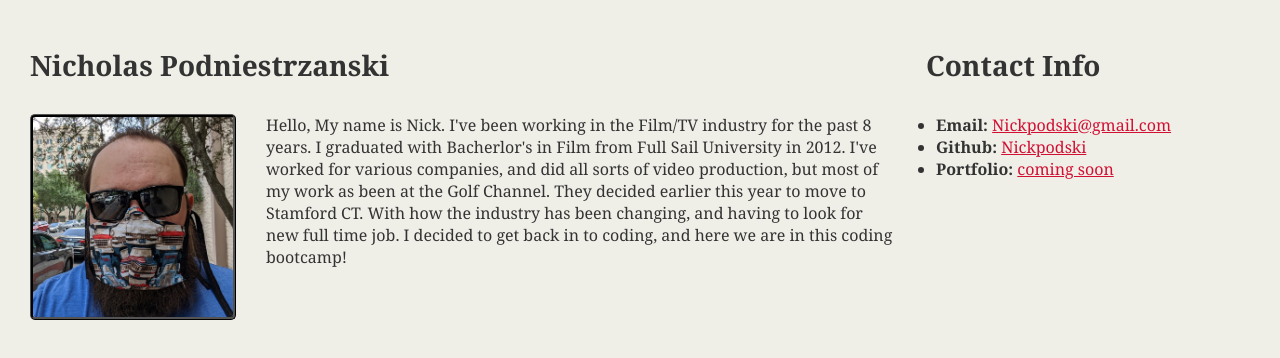
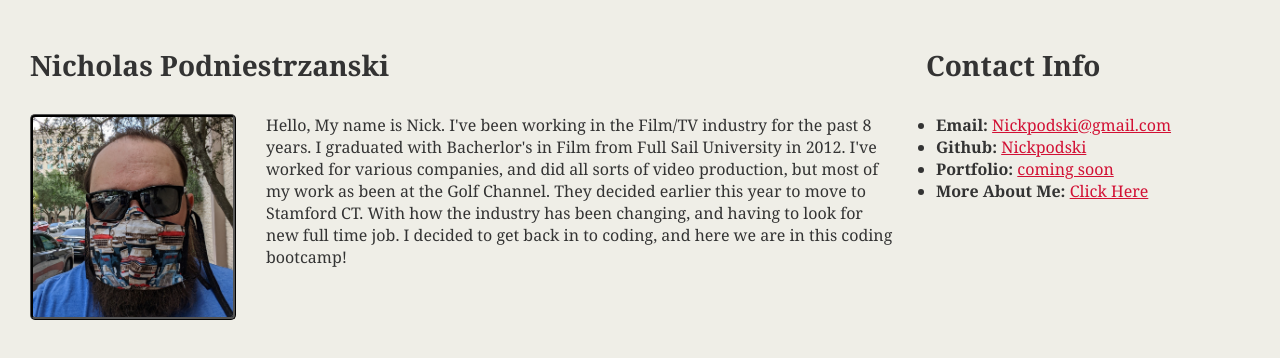
Before and after one commit to Nickpodski/Old_Profile, a plain HTML site: page index.html in a window 1280 px wide. Shown: the part 100-458 px from the top of the page. Drawn offline with Linux system fonts and the light colour scheme.

Commit message:
added more about me link

```diff
--- a/index.html
+++ b/index.html
@@ -29,6 +29,7 @@
         <li><strong>Email:</strong> <a href="mailto: Nickpodski@gmail.com">Nickpodski@gmail.com</a></li>
         <li><strong>Github:</strong> <a href="https://github.com/Nickpodski" target="_blank">Nickpodski</a></li>
         <li><strong>Portfolio:</strong> <a href="#">coming soon</a></li>
+        <li><strong>More About Me:</strong> <a href="https://nickpodski.github.io/About-Me/">Click Here</a></li>
       </ul>
     </section>
   </div>
```
